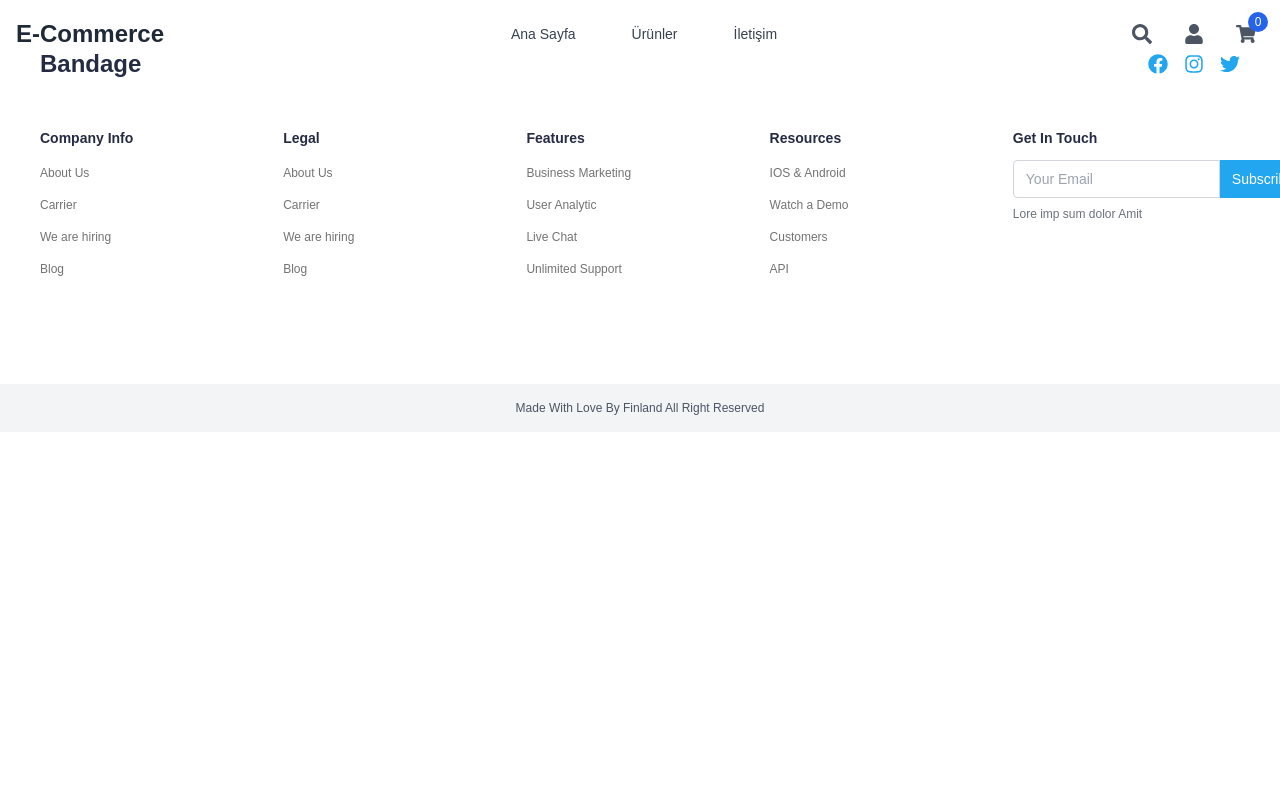
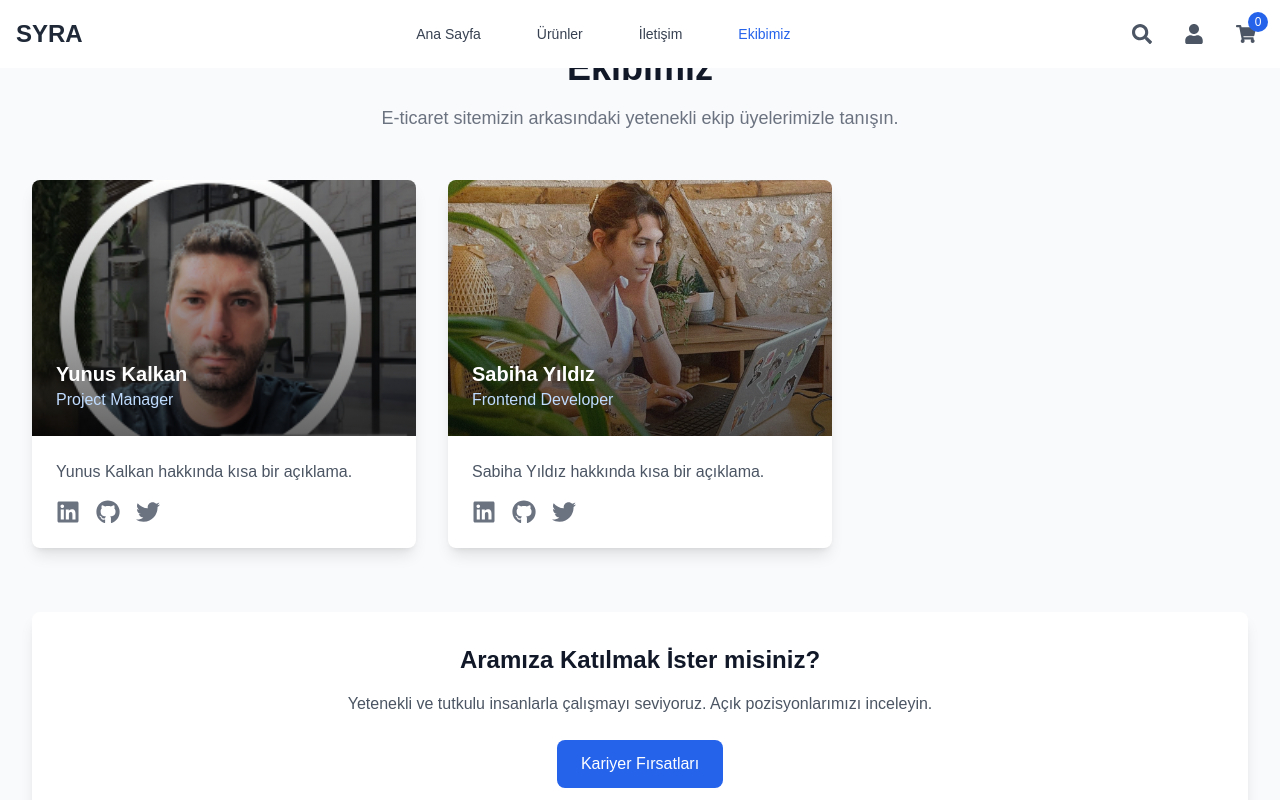
Before and after one commit to SabihaYldz/e-commerce, a React (Vite) app: page /team in a window 1280 px wide. Shown: the top 800 px of the page. Built offline with nearby package versions, Linux system fonts and the light colour scheme.

Commit message:
T06: Team sayfası eklendi ve site adı SYRA olarak güncellendi

```diff
--- a/src/App.jsx
+++ b/src/App.jsx
@@ -11,6 +11,7 @@ import Footer from './components/Footer/Footer';
 import ShopPage from './pages/ShopPage';
 import ProductDetail from './pages/ProductDetail';
 import ContactPage from './pages/ContactPage';
+import TeamPage from './pages/TeamPage';
 
 function App() {
   return (
@@ -31,6 +32,7 @@ function App() {
           <Route path="/shop" element={<ShopPage />} />
           <Route path="/product/:id" element={<ProductDetail />} />
           <Route path="/contact" element={<ContactPage />} />
+          <Route path="/team" element={<TeamPage />} />
         </Routes>
       </main>
       <Footer />
--- a/src/components/Header/Header.jsx
+++ b/src/components/Header/Header.jsx
@@ -39,15 +39,14 @@ const Header = () => {
   };
 
   return (
-    <header className={`fixed w-full z-50 transition-all duration-300 ${isScrolled ? 'bg-white shadow-md py-2' : 'bg-transparent py-4'}`}>
+    <header className={`fixed w-full z-50 transition-all duration-300 ${isScrolled ? 'bg-white shadow-md py-2' : 'bg-white py-4'}`}>
       <div className="container mx-auto px-4">
         {/* Üst Menü */}
         <div className="flex justify-between items-center">
           {/* Logo */}
-          <div className="flex items-center
-          ">
+          <div className="flex items-center">
             <Link to="/" className="text-2xl font-bold text-gray-800">
-              E-Commerce
+              SYRA
             </Link>
           </div>
 
@@ -76,6 +75,14 @@ const Header = () => {
               }
             >
               İletişim
+            </NavLink>
+            <NavLink
+              to="/team"
+              className={({ isActive }) =>
+                `px-3 py-2 text-sm font-medium ${isActive ? 'text-blue-600' : 'text-gray-700 hover:text-blue-600'}`
+              }
+            >
+              Ekibimiz
             </NavLink>
           </nav>
 
@@ -160,6 +167,13 @@ const Header = () => {
             >
               İletişim
             </NavLink>
+            <NavLink
+              to="/team"
+              onClick={closeMobileMenu}
+              className={`block px-4 py-3 text-sm font-medium ${location.pathname === '/team' ? 'text-blue-600' : 'text-gray-700 hover:bg-gray-100'}`}
+            >
+              Ekibimiz
+            </NavLink>
             <div className="border-t border-gray-200 my-2"></div>
             <Link
               to="/account"
--- /dev/null
+++ b/src/pages/TeamPage.jsx
@@ -0,0 +1,98 @@
+import React from 'react';
+import { FaLinkedin, FaGithub, FaTwitter } from 'react-icons/fa';
+
+const TeamPage = () => {
+  // Takım üyeleri
+  const teamMembers = [
+    {
+      id: 1,
+      name: 'Yunus Kalkan',
+      role: 'Project Manager',
+      image: '/images/yunushoca.png',
+      linkedin: 'linkedin.com/in/kalkanyunus',
+      github: '#',
+      twitter: '#'
+    },
+    {
+      id: 2,
+      name: 'Sabiha Yıldız',
+      role: 'Frontend Developer',
+      image: '/images/sabiha.jpeg', // Kendi fotoğrafınızı ekleyebilirsiniz
+      linkedin: 'https://www.linkedin.com/in/sabiha-y%C4%B1ld%C4%B1z-ab544b22b/',
+      github: 'https://github.com/SabihaYldz',
+      twitter: '#'
+    },
+    // Diğer takım üyeleri buraya eklenebilir
+  ];
+
+  return (
+    <div className="bg-gray-50 py-12 px-4 sm:px-6 lg:px-8">
+      <div className="max-w-7xl mx-auto">
+        {/* Başlık */}
+        <div className="text-center mb-12">
+          <h2 className="text-3xl font-extrabold text-gray-900 sm:text-4xl">
+            Ekibimiz
+          </h2>
+          <p className="mt-4 text-lg text-gray-500">
+            E-ticaret sitemizin arkasındaki yetenekli ekip üyelerimizle tanışın.
+          </p>
+        </div>
+
+        {/* Takım Üyeleri */}
+        <div className="grid grid-cols-1 gap-8 sm:grid-cols-2 lg:grid-cols-3">
+          {teamMembers.map((member) => (
+            <div key={member.id} className="bg-white rounded-lg shadow-lg overflow-hidden">
+              <div className="relative h-64">
+                <img
+                  className="w-full h-full object-cover"
+                  src={member.image}
+                  alt={member.name}
+                />
+                <div className="absolute inset-0 bg-gradient-to-t from-black/60 to-transparent"></div>
+                <div className="absolute bottom-0 left-0 right-0 p-6">
+                  <h3 className="text-xl font-bold text-white">{member.name}</h3>
+                  <p className="text-blue-200">{member.role}</p>
+                </div>
+              </div>
+              <div className="p-6">
+                <p className="text-gray-600 mb-4">
+                  {member.bio || `${member.name} hakkında kısa bir açıklama.`}
+                </p>
+                <div className="flex space-x-4">
+                  {member.linkedin && (
+                    <a href={member.linkedin} target="_blank" rel="noopener noreferrer" className="text-gray-500 hover:text-blue-600">
+                      <FaLinkedin className="h-6 w-6" />
+                    </a>
+                  )}
+                  {member.github && (
+                    <a href={member.github} target="_blank" rel="noopener noreferrer" className="text-gray-500 hover:text-gray-900">
+                      <FaGithub className="h-6 w-6" />
+                    </a>
+                  )}
+                  {member.twitter && (
+                    <a href={member.twitter} target="_blank" rel="noopener noreferrer" className="text-gray-500 hover:text-blue-400">
+                      <FaTwitter className="h-6 w-6" />
+                    </a>
+                  )}
+                </div>
+              </div>
+            </div>
+          ))}
+        </div>
+
+        {/* İşe Alım Bölümü */}
+        <div className="mt-16 text-center bg-white p-8 rounded-lg shadow-lg">
+          <h3 className="text-2xl font-bold text-gray-900 mb-4">Aramıza Katılmak İster misiniz?</h3>
+          <p className="text-gray-600 mb-6">
+            Yetenekli ve tutkulu insanlarla çalışmayı seviyoruz. Açık pozisyonlarımızı inceleyin.
+          </p>
+          <button className="bg-blue-600 text-white px-6 py-3 rounded-lg hover:bg-blue-700 transition-colors">
+            Kariyer Fırsatları
+          </button>
+        </div>
+      </div>
+    </div>
+  );
+};
+
+export default TeamPage;
```
Also changed, not shown: public/images/sabiha.jpeg (added), public/images/yunushoca.png (added).
